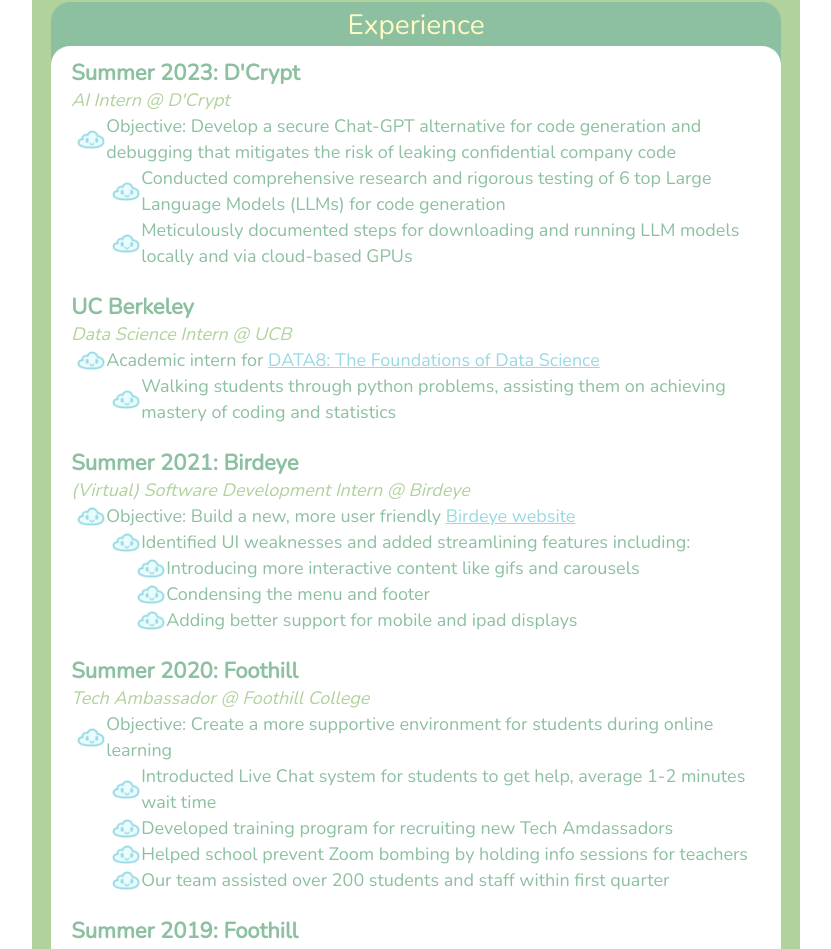
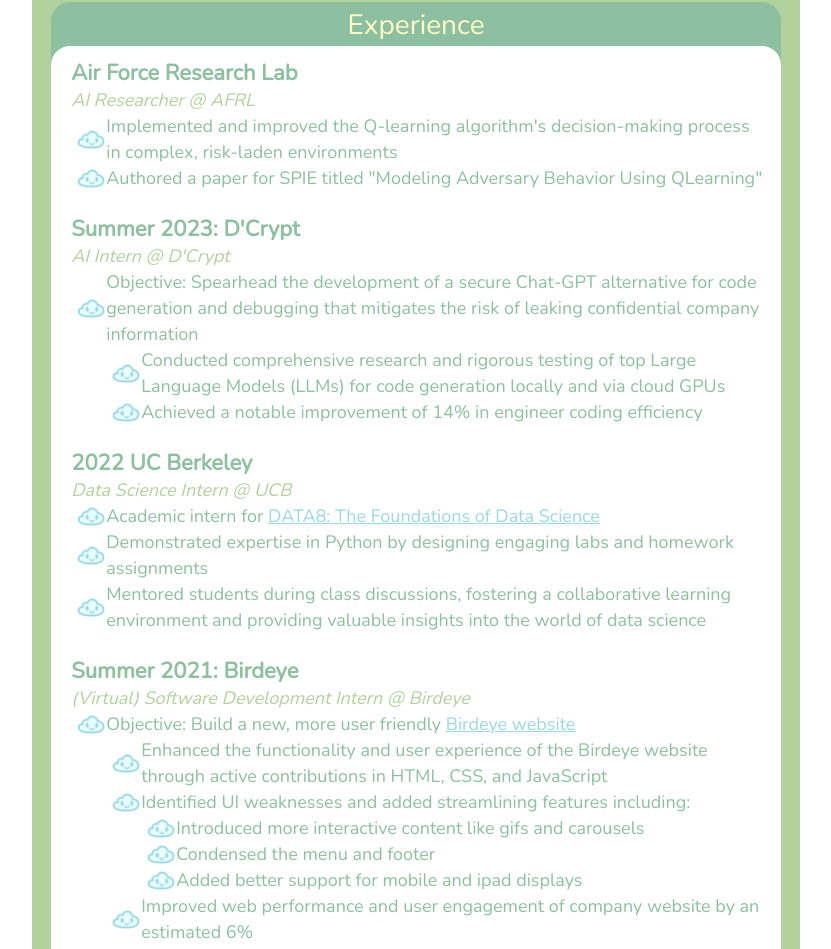
Before and after one commit to alanali/alanali.github.io, a plain HTML site: page index.html in a window 1280 px wide. Shown: the part 620-1569 px from the top of the page, without its empty margins (224-1055 px from the left). Drawn offline with nearby package versions, Linux system fonts and the light colour scheme.

Commit message:
New info, fixing singapore

```diff
--- a/HistorySingapore/style.css
+++ /dev/null
@@ -1,292 +0,0 @@
-html,
-
-:root {
-  --yellow: #FFFAC5;
-  --lblue: #B5DFE3;
-  --dblue: #98D9E3;
-  --lgreen: #B1D29C;
-  --dgreen: #8CC0A0;
-  --red: #FF8680;
-}
-
-a:link {
-  color: var(--dblue)
-}
-a:hover {
-  color: var(--lblue)
-}
-a:visited {
-  color: var(--lgreen)
-}
-a:active {
-  color: var(--dgreen)
-}
-
-
-body {
-  background-color: var(--dblue);
-  margin: 0;
-  padding-bottom: 150px;
-  font-family: 'Nunito';
-}
-
-#back-rect {
-  position: relative;
-  margin-top: clamp(2px, 1vw, 10px);
-  height: 100%;
-  width: 100%;
-  border-radius: 4vw 4vw 4vw 4vw;
-  background: white;
-  padding-bottom: 200px;
-}
-
-
-/*------------------------- HEADER -------------------------*/
-
-.navbar {
-  box-sizing: border-box;
-  width: 100%;
-  height: clamp(40px, 10vw, 130px);
-  text-align: center;
-  z-index: 100;
-  position: fixed;
-  color: var(--dgreen);
-  align-items: center;
-}
-
-#backing {
-  box-sizing: border-box;
-  width: 100%;
-  position: relative;
-  height: clamp(50px, 10vw, 80px);
-  border-radius: 4vw 4vw 0 0;
-  background: white;
-  transition: 0.1s;
-}
-
-.clouds {
-  position: absolute;
-  width: 85%;
-  top: clamp(10px, 1.1vw, 100px);
-  bottom: 3vw;
-  transition: 0.5s;
-  left: 7.5%;
-}
-
-#cloud {
-  /* position: relative; */
-  height: clamp(50px, 7vw, 100px);
-  align-items: center;
-  display: flex;
-  justify-content: center;
-  transition: 0.3s;
-}
-
-#lwcloud, #rwcloud {
-  position: absolute;
-  color: var(--dblue);
-  width: 100%;
-  line-height: clamp(5px, 1em, 25px);
-  font-size: clamp(10px, 1.5vw, 20px);
-}
-
-#title {
-  padding-top: 1%;
-  font-weight: bold;
-  font-size: clamp(30px, 5.5vw, 70px);
-  letter-spacing: 0.3vw;
-  margin-left: clamp(2.5px, 0.3vw, 15px);
-  margin-right: clamp(-2.5px, -0.3vw, -15px);
-  transition: 0.4s;
-}
-
-#subtitle {
-  font-size: clamp(15px, calc(5.4vw - 30px), 30px);
-  letter-spacing: clamp(0px, 0.1em, 30px);
-  margin-left: clamp(2.5px, 0.7em, 30px);
-  margin-right: clamp(-2.5px, -0.7em, -30px);
-  line-height: clamp(2px, -5.5vw, 3px);
-  transition: 0.3s;
-  color: var(--dgreen)
-}
-
-
-/*------------------------- BODY -------------------------*/
-
-@media only screen and (max-width: 800px) {
-    .main {
-        width: 90% !important;
-        top: 60px !important;
-    }
-}
-
-.main {
-  position: relative;
-  width: 60%;
-  margin: auto;
-  display: flex;
-  flex-direction: column;
-  top: clamp(60px, 10vw, 130px);
-  text-align: center;
-  transition: 0.5s;
-}
-
-.lgreen-rect {
-  width: 100%;
-  padding-top: 1.5vw;
-  flex-basis: auto;
-  flex-shrink: 1;
-  flex-grow: 1;
-  border-radius: 1.5vw;
-  background: var(--lgreen);
-}
-
-
-/*------------------------- P1: ABOUT ME -------------------------*/
-
-.dgreen-rect {
-  position: relative;
-  margin: auto;
-  margin-bottom: 1.5vw;
-  width: 95%;
-  padding-bottom: clamp(0px, 0.5vw, 30px);
-  padding-top: clamp(0px, 0.5vw, 30px);
-
-  flex-basis: 0;
-  flex-shrink: 1;
-  flex-grow: 1;
-  border-radius: 1.5vw;
-  background: var(--dgreen);
-}
-
-.heading {
-  padding: 5px;
-}
-
-.white-rect {
-  position: relative;
-  margin: auto;
-  padding: 5px;
-  border-radius: 1.5vw;
-  background: white;
-}
-
-.content {
-  line-height: clamp(13px, calc(5vw - 30px), 25px);
-  text-align: left;
-  padding: 5px 8px 8px 10px;
-  transition: 1s;
-}
-
-p1 {
-  font-size: clamp(18px, calc(5vw - 20px), 28px);
-  color: var(--yellow);
-  transition: 1s;
-}
-
-p2 {
-  font-size: clamp(16px, calc(5vw - 25px), 22px);
-  color: var(--dblue)
-}
-
-p3 {
-  color: var(--dgreen);
-  font-size: clamp(12px, calc(5vw - 30px), 18px);
-}
-
-p4 {
-  color: var(--lblue);
-  font-size: clamp(12px, calc(5vw - 30px), 18px);
-}
-
-p5 {
-  color: var(--lblue);
-  font-size: clamp(12px, calc(5vw - 30px), 20px);
-  padding-left: clamp(1px, 1vw, 20px);
-}
-
-p10 {
-  font-size: clamp(16px, calc(5vw - 35px), 20px);
-  color: var(--red);
-  display: block;
-  text-align: center;
-}
-
-.tabtext {
-  padding-left: clamp(5px, 2vw, 30px);
-}
-
-.hover {
-  border: none;
-  background: none;
-  line-height: clamp(13px, calc(5vw - 30px), 22px);
-  padding: 0;
-  outline: 0;
-  width: 100%;
-  text-align: left;
-  font-family: 'Nunito';
-}
-
-@keyframes rainbow {
-  from {
-    color: #A8E6CF;
-  } 5% {
-    color: #A8E6CF;
-  } 20% {
-     color: #DCEDC1;
-  } 40% {
-    color: #FFD3B6;
-  } 60% {
-    color:  #FFAAA5;
-  } 80% {
-    color: #FF8B94;
-  } 100% {
-    color: #A8E6CF;
-  }
-}
-
-button .onhover {
-  display: none;
-}
-button:hover .initial {
-  display: none;
-}
-button:hover .onhover {
-  display: inline;
-}
-button:hover .normal {
-  animation: rainbow 5s linear 0s infinite;
-}
-
-
-/*------------------------- P2: EXPERIENCE -------------------------*/
-
-ul {
-  list-style-type: none;
-  padding: 0px;
-  margin: 0px;
-}
-
-li {
-  list-style: none;
-  background: url('HomePage/Clover.png') no-repeat left;
-  background-size: clamp(10px, 1.2vw, 20px);
-}
-
-.bullet1 {
-  background-position: left center;
-  padding-left: 20px;
-}
-
-.bullet2 {
-  background-position: 20px center;
-  padding-left: 40px;
-}
-
-.bullet3 {
-  background-position: 40px center;
-  padding-left: 60px;
-}
-
-
-/*------------------------- P4: HOBBIES -------------------------*/
--- a/index.html
+++ b/index.html
@@ -8,11 +8,10 @@
     <script src="style.js"></script>
     <meta name="viewport" content="width=device-width, initial-scale=1">
     <title>Alana Li</title>
-    <link rel="apple-touch-icon" sizes="180x180" href="favicons/apple-touch-icon.png">
     <link rel="icon" type="image/png" sizes="32x32" href="favicons/favicon-32x32.png">
-    <link rel="icon" type="image/png" sizes="16x16" href="favicons/favicon-16x16.png">
-    <link rel="manifest" href="favicons/site.webmanifest">
-    <link rel="mask-icon" href="favicons/safari-pinned-tab.svg" color="#FFFFF3">
+
+    <link rel="manifest" href="/favicons/site.webmanifest">
+    <link rel="mask-icon" href="/favicons/safari-pinned-tab.svg" color="#FFFFF3">
     <meta name="msapplication-TileColor" content="#da532c">
     <meta name="theme-color" content="#ffffff">
   </head>
@@ -112,23 +111,32 @@
             </div>
             <div class="white-rect">
               <div class="content">
+                <p2>Air Force Research Lab</p2><br>
+                <p4>AI Researcher @ AFRL</p4>
+                <ul>
+                  <li class="bullet1"><p3>Implemented and improved the Q-learning algorithm's decision-making process in complex, risk-laden environments
+                  </p3></li>
+                  <li class="bullet1"><p3>Authored a paper for SPIE titled "Modeling Adversary Behavior Using QLearning"</p3></li>
+                </ul></br>
+
                 <p2>Summer 2023: D'Crypt</p2><br>
                 <p4>AI Intern @ D'Crypt</p4>
                 <ul>
-                  <li class="bullet1"><p3>Objective: Develop a secure Chat-GPT alternative for code generation and debugging that mitigates the risk of leaking confidential company code
+                  <li class="bullet1"><p3>Objective: Spearhead the development of a secure Chat-GPT alternative for code generation and debugging that mitigates the risk of leaking confidential company information
                   </p3></li>
-                  <li class="bullet2"><p3>Conducted comprehensive research and rigorous testing of 6 top Large Language Models (LLMs) for code generation</p3></li>
-                  <li class="bullet2"><p3>Meticulously documented steps for downloading and running LLM models locally and via cloud-based GPUs</p3></li>
-                </br>
+                  <li class="bullet2"><p3>Conducted comprehensive research and rigorous testing of top Large Language Models (LLMs) for code generation locally and via cloud GPUs</p3></li>
+                  <li class="bullet2"><p3>Achieved a notable improvement of 14% in engineer coding efficiency</p3></li>
+                </ul></br>
 
-
-                <p2>UC Berkeley</p2><br>
+                <p2>2022 UC Berkeley</p2><br>
                 <p4>Data Science Intern @ UCB</p4>
                 <ul>
                   <li class="bullet1"><p3>Academic intern for
                     <a href="http://data8.org/" target="_blank">DATA8: The Foundations of Data Science</a>
                   </p3></li>
-                  <li class="bullet2"><p3>Walking students through python problems, assisting them on achieving mastery of coding and statistics</p3></li></br>
+                  <li class="bullet1"><p3>Demonstrated expertise in Python by designing engaging labs and homework assignments</p3></li>
+                  <li class="bullet1"><p3>Mentored students during class discussions, fostering a collaborative learning environment and providing valuable insights into the world of data science</p3></li>
+                </ul></br>
 
                 <p2>Summer 2021: Birdeye</p2><br>
                 <p4>(Virtual) Software Development Intern @ Birdeye</p4>
@@ -136,10 +144,12 @@
                   <li class="bullet1"><p3>Objective: Build a new, more user friendly
                     <a href="https://birdeye.com/" target="_blank">Birdeye website</a>
                   </p3></li>
+                  <li class="bullet2"><p3>Enhanced the functionality and user experience of the Birdeye website through active contributions in HTML, CSS, and JavaScript</p3></li>
                   <li class="bullet2"><p3>Identified UI weaknesses and added streamlining features including:</p3></li>
-                  <li class="bullet3"><p3>Introducing more interactive content like gifs and carousels</p3></li>
-                  <li class="bullet3"><p3>Condensing the menu and footer</p3></li>
-                  <li class="bullet3"><p3>Adding better support for mobile and ipad displays</p3></li>
+                  <li class="bullet3"><p3>Introduced more interactive content like gifs and carousels</p3></li>
+                  <li class="bullet3"><p3>Condensed the menu and footer</p3></li>
+                  <li class="bullet3"><p3>Added better support for mobile and ipad displays</p3></li>
+                  <li class="bullet2"><p3>Improved web performance and user engagement of company website by an estimated 6%</p3></li>
                 </ul></br>
 
                 <p2>Summer 2020: Foothill</p2><br>
@@ -165,7 +175,7 @@
                 <ul>
                   <li class="bullet1"><p3>Objective: Build on programming skills in Javascript, HTML, CSS and apply them to a meaningful project</p3></li>
                   <li class="bullet2"><p3>Built website providing support for working adults who are also part time students</p3></li>
-                  <li class="bullet3"><p3>Presented website to top Yahoo employees and executives, awarded Most Valuable Project</p3></li>
+                  <li class="bullet2"><p3>Presented website to top Yahoo employees and executives, awarded Most Valuable Project</p3></li>
                 </ul></br>
 
                 <br><button class="hover" style="text-align: center; padding: 10px">
--- a/style.css
+++ b/style.css
@@ -34,6 +34,7 @@
   position: relative;
   margin-top: clamp(5px, 1vw, 12px);
   height: 100%;
+  min-height: 100vh;
   width: 100%;
   border-radius: 2.5vw 2.5vw 2.5vw 2.5vw;
   background: white;
@@ -340,7 +341,7 @@
 
 li {
   list-style: none;
-  background: url('HomePage/cloud.png') no-repeat left;
+  background: url('https://github.com/alanali/alanali.github.io/blob/main/HomePage/cloud.png') no-repeat left;
   background-size: clamp(30px, 1vw, 45px);
 }
 
@@ -355,8 +356,8 @@
 }
 
 .bullet3 {
-  background-position: 65px center;
-  padding-left: calc(clamp(30px, 1.5vw, 45px) + 65px);
+  background-position: 75px center;
+  padding-left: calc(clamp(30px, 1.5vw, 45px) + 75px);
 }
 
 
```
Also changed, not shown: HistorySingapore/index.html (+4 -21 lines).
